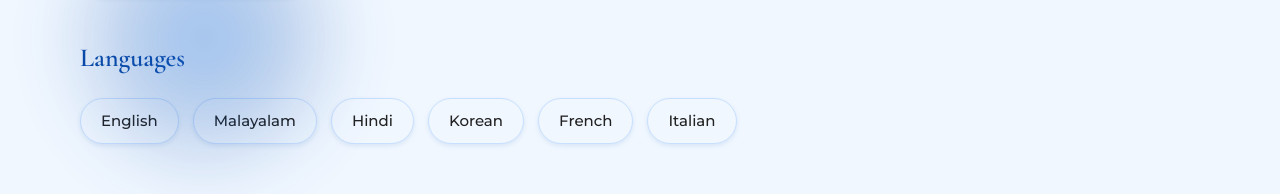
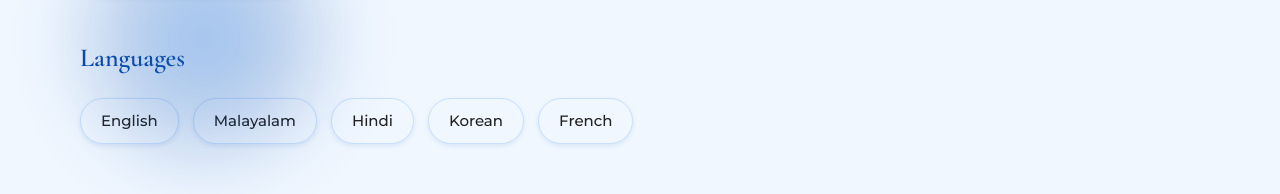
Before and after one commit to Anjana-sankar-k/portfolioanjana, a plain HTML site: page index.html in a window 1280 px wide. Shown: the part 4102-4296 px from the top of the page. Drawn offline with nearby package versions, Linux system fonts and the light colour scheme.

Commit message:
Update index.html

```diff
--- a/index.html
+++ b/index.html
@@ -595,7 +595,6 @@
                     <div class="skill-item">Hindi</div>
                     <div class="skill-item">Korean</div>
                     <div class="skill-item">French</div>
-                    <div class="skill-item">Italian</div>
                 </div>
             </div>
         </div>
```
